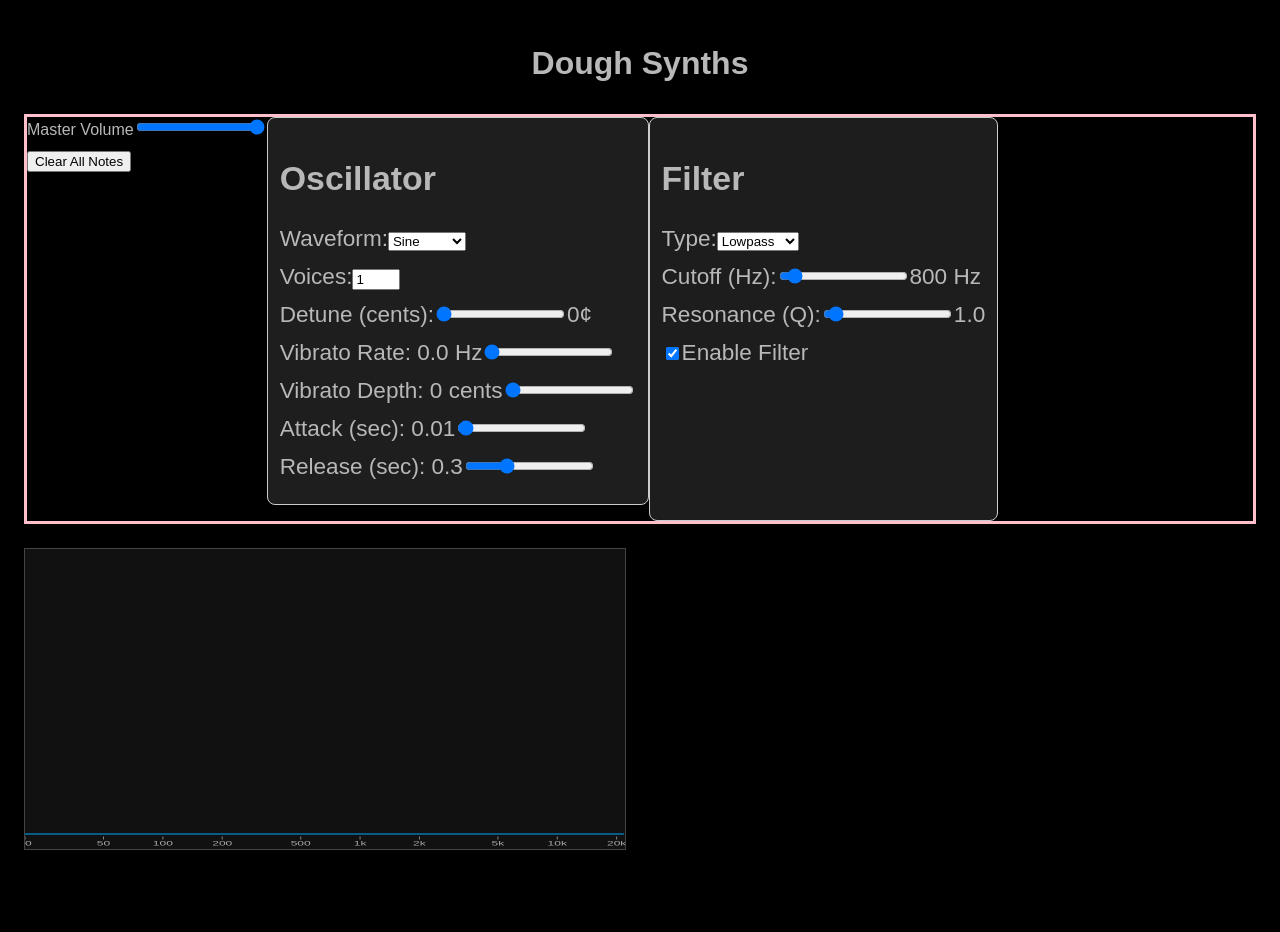
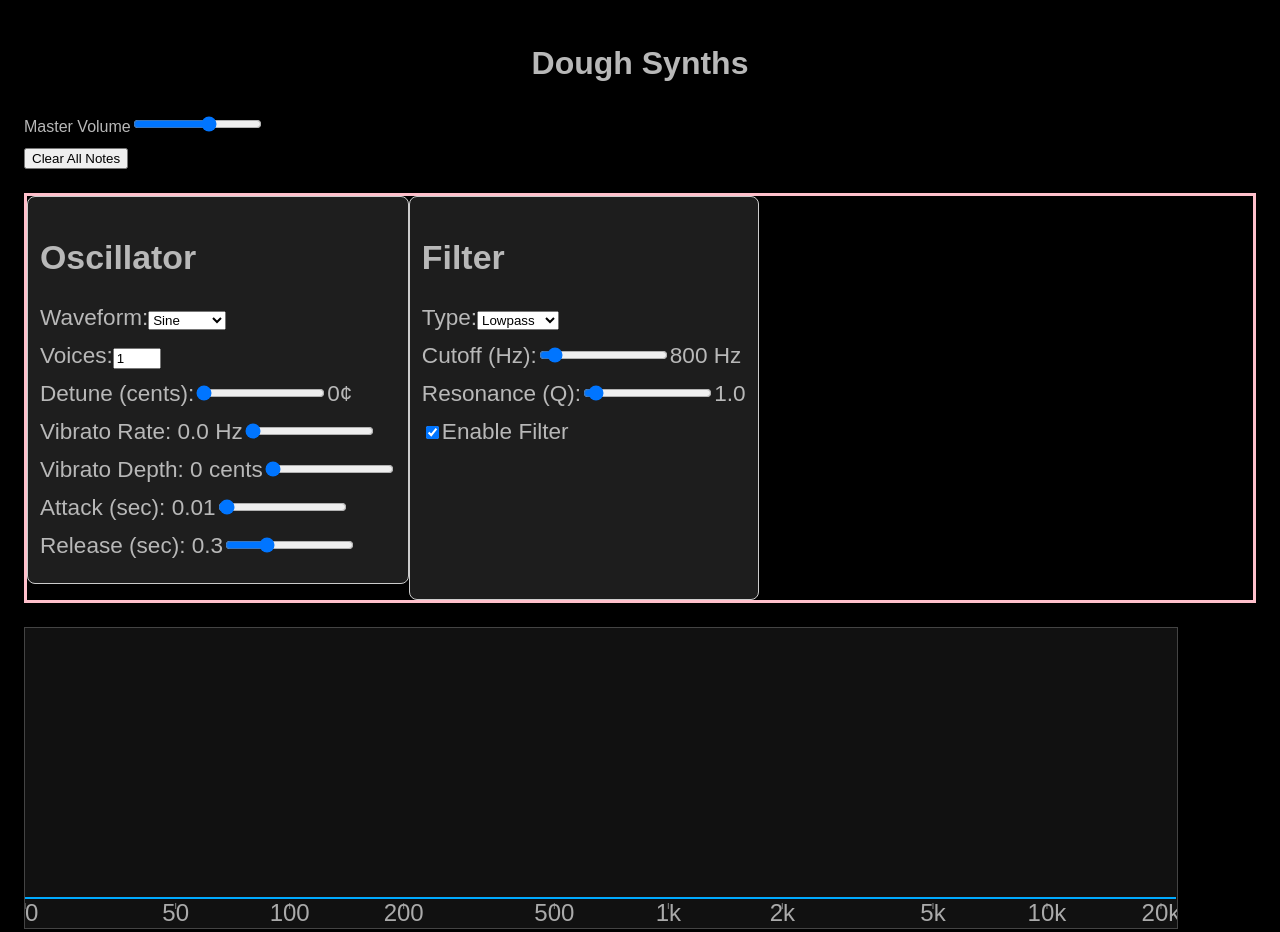
Before and after one commit to EvanCzako/SynthPutty, a React (Create React App) app: page / in a window 1280 px wide. Shown: the top 932 px of the page. Built offline with nearby package versions, Linux system fonts and the light colour scheme.

Commit message:
Make EQ graph sexier

```diff
--- a/src/App.tsx
+++ b/src/App.tsx
@@ -27,8 +27,9 @@ export const App: React.FC = () => {
             <h1 className={styles.header}>Dough Synths</h1>
 
             <div className={styles.panel}>
+				<MainControls />
 				<div className={styles.mainControlPanel}>
-					<MainControls />
+
 					<OscillatorControls />
 					<FilterControls />
 				</div>
--- a/src/components/EQVisualizer.tsx
+++ b/src/components/EQVisualizer.tsx
@@ -1,11 +1,12 @@
 import { useEffect, useRef } from "react";
 import { useSynthStore } from "../store/synthStore";
+import { useFontStore } from "../store/fontStore";
 import styles from "../styles/EQVisualizer.module.css";
 
 export function EQVisualizer() {
 	const canvasRef = useRef<HTMLCanvasElement>(null);
-	const analyserNode = useSynthStore((s) => s.analyserNode);
-	const { filterType, filterCutoff } = useSynthStore();
+	const { filterType, filterCutoff, analyserNode } = useSynthStore();
+	const { fontSize } = useFontStore();
 
 	useEffect(() => {
 		if (!analyserNode) return;
@@ -16,6 +17,19 @@ export function EQVisualizer() {
 		const ctx = canvas.getContext("2d");
 		if (!ctx) return;
 
+		// Get layout size in CSS pixels
+		const cssWidth = canvas.clientWidth;
+		const cssHeight = canvas.clientHeight;
+
+		// Handle HiDPI displays
+		const dpr = window.devicePixelRatio || 1;
+
+
+
+		canvas.width = cssWidth * dpr;
+		canvas.height = cssHeight * dpr;
+		ctx.scale(dpr, dpr);
+
 		const bufferLength = analyserNode.frequencyBinCount;
 		const dataArray = new Uint8Array(bufferLength);
 
@@ -23,8 +37,9 @@ export function EQVisualizer() {
 			requestAnimationFrame(draw);
 			analyserNode.getByteFrequencyData(dataArray);
 
-			const width = canvas.width;
-			const height = canvas.height;
+			const width = cssWidth;
+			const height = cssHeight;
+
 
 			ctx.clearRect(0, 0, width, height);
 
@@ -41,7 +56,7 @@ export function EQVisualizer() {
 			ctx.strokeStyle = "#888";
 			ctx.fillStyle = "#aaa";
 			ctx.lineWidth = 1;
-			ctx.font = "12px sans-serif";
+			ctx.font = "24px sans-serif";
 			ctx.textAlign = "center";
 
 			const freqs = [20, 50, 100, 200, 500, 1000, 2000, 5000, 10000, 20000];
@@ -98,6 +113,14 @@ export function EQVisualizer() {
 			ctx.closePath();
 
 			// Fill the area under the curve
+			// Create a horizontal gradient from left (low freq) to right (high freq)
+			const fillGradient = ctx.createLinearGradient(0, 0, width, 0);
+			fillGradient.addColorStop(0.0, "rgba(149, 0, 255, 0.8)");   // Low freq - Blue
+			fillGradient.addColorStop(0.5, "rgba(255, 85, 0, 0.8)");   // Mid freq - Green
+			fillGradient.addColorStop(1.0, "rgba(255, 155, 240, 0.8)");   // High freq - Red
+
+			ctx.fillStyle = fillGradient;
+
 			ctx.fill();
 
 			// Then stroke the curve line on top
@@ -106,14 +129,12 @@ export function EQVisualizer() {
 		};
 
 		draw();
-	}, [analyserNode]);
+	}, [analyserNode, fontSize]);
 
 	return (
 		<canvas
 			ref={canvasRef}
 			className={styles.canvas}
-			width={600}
-			height={600}
 		/>
 	);
 }
--- a/src/store/synthStore.ts
+++ b/src/store/synthStore.ts
@@ -48,7 +48,7 @@ export const useSynthStore = create<SynthState>((set, get) => ({
     detune: 0,
     voices: 1,
     activeNotes: {},
-    masterVolume: 1,
+    masterVolume: 0.6,
     filterEnabled: true,
     vibratoRate: 0, // in Hz
     vibratoDepth: 0, // in cents (detune range)
--- a/src/styles/EQVisualizer.module.css
+++ b/src/styles/EQVisualizer.module.css
@@ -1,6 +1,7 @@
 .canvas {
-  width: 600px;
-  height: 300px;
+  width: 90vw;       /* responsive width */
+  height: 300px;     /* fixed height */
+  display: block;
   border: 1px solid #444;
   background-color: #111;
 }
```
